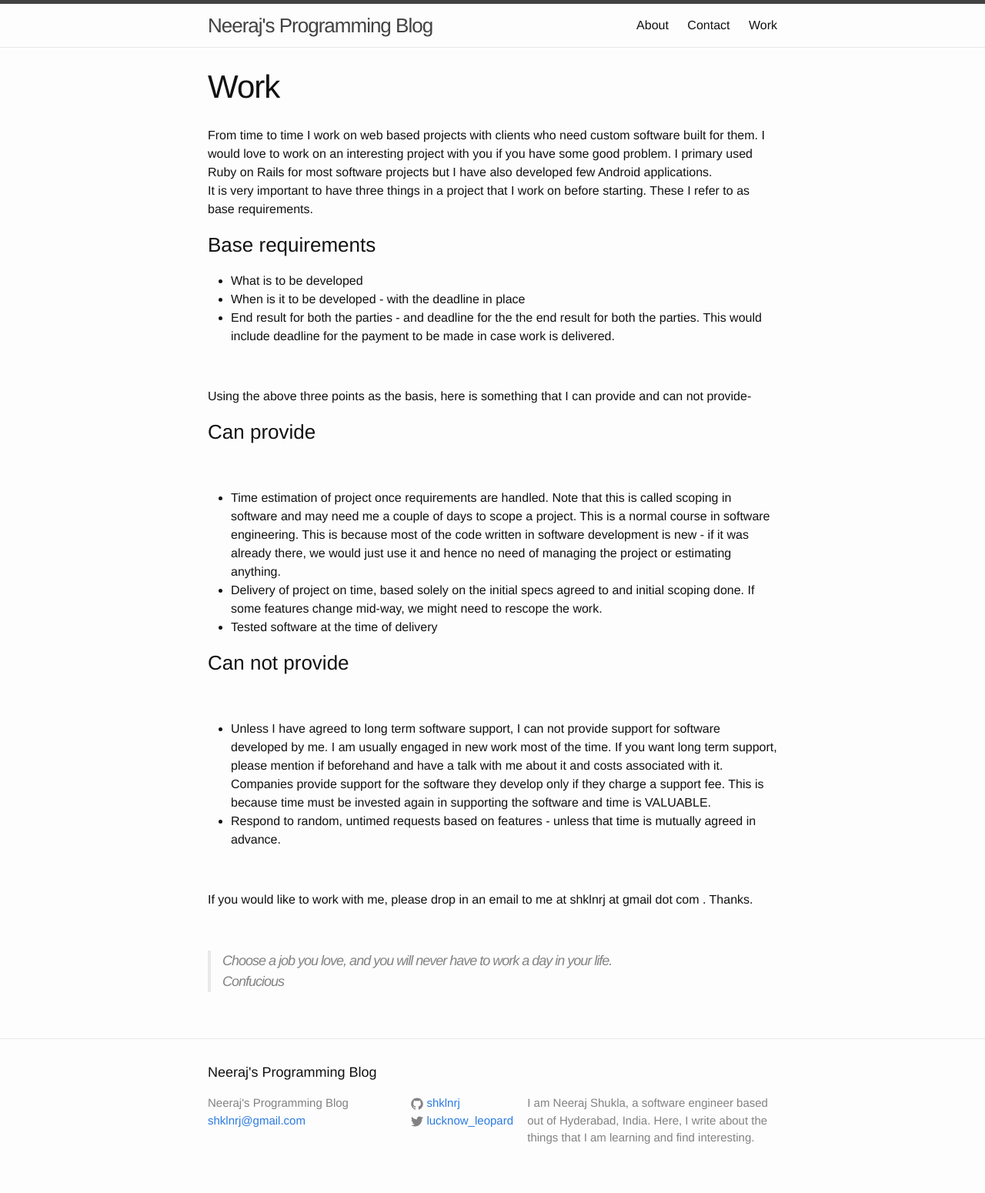
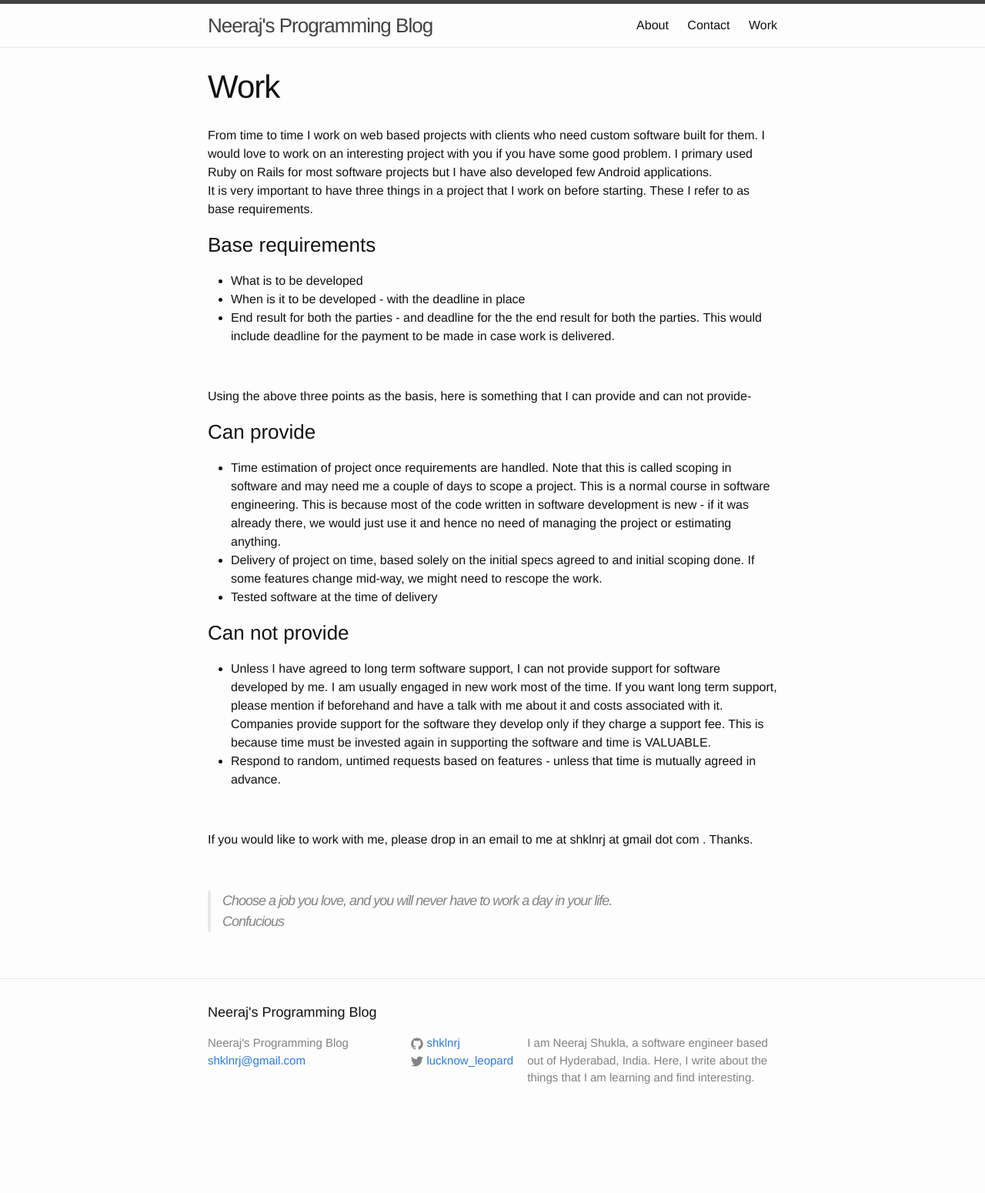
Before and after one commit to shklnrj/shklnrj.github.io, a Jekyll site: the page built from work.md, in a window 1280 px wide. Shown: the whole page at 77% size. Built offline with Jekyll 4.4.1, drawn with Linux system fonts in a browser that asks for light colours; after the commit the page ends 1472 px from its top, so only the background shows below that.

Commit message:
Looks change.

```diff
--- a/work.md
+++ b/work.md
@@ -21,14 +21,14 @@ It is very important to have three things in a project that I work on before sta
 
 Using the above three points as the basis, here is something that I can provide and can not provide- <br>
 
-<h3> Can provide </h3> <br>
+<h3> Can provide </h3>
 <ul>
 <li> Time estimation of project once requirements are handled. Note that this is called scoping in software and may need me a couple of days to scope a project. This is a normal course in software engineering. This is because most of the code written in software development is new - if it was already there, we would just use it and hence no need of managing the project or estimating anything. </li>
 <li> Delivery of project on time, based solely on the initial specs agreed to and initial scoping done. If some features change mid-way, we might need to rescope the work.</li>
 <li> Tested software at the time of delivery </li>
 </ul>
 
-<h3> Can not provide </h3> <br>
+<h3> Can not provide </h3>
 <ul>
 <li> Unless I have agreed to long term software support, I can not provide support for software developed by me. I am usually engaged in new work most of the time. If you want long term support, please mention if beforehand and have a talk with me about it and costs associated with it. Companies provide support for the software they develop only if they charge a support fee. This is because time must be invested again in supporting the software and time is VALUABLE. </li>
 <li> Respond to random, untimed requests based on features - unless that time is mutually agreed in advance.</li>
```
